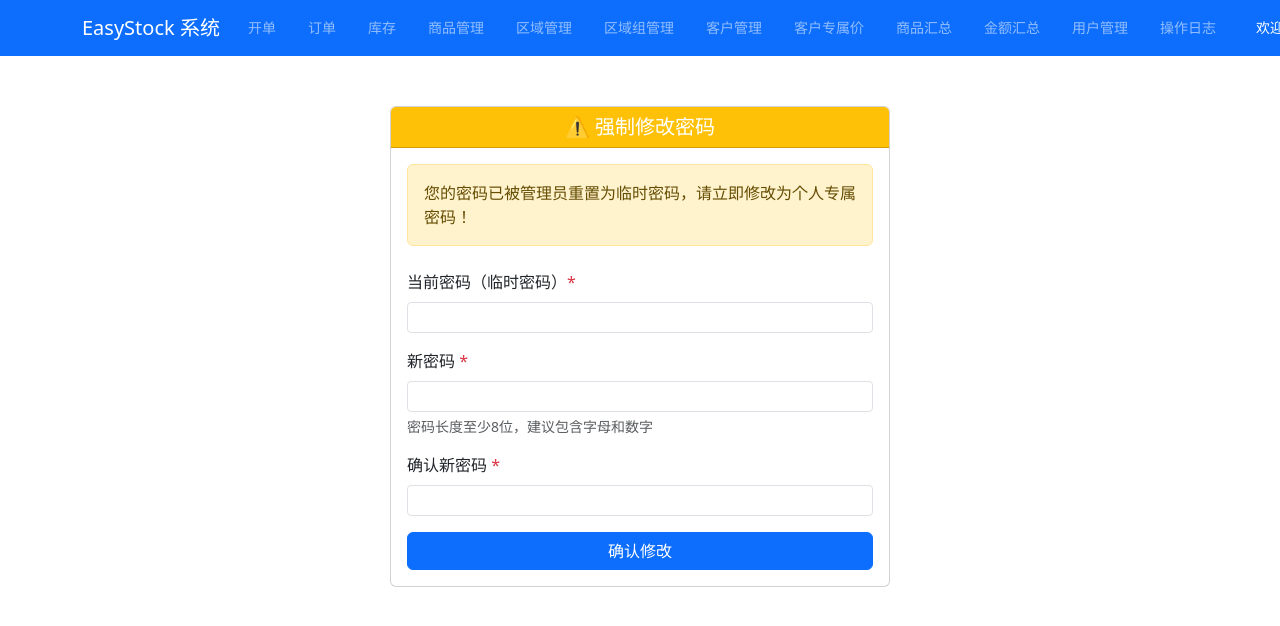
After one commit to tanzhenjie-2025/EasyStock, a Django app: page /accounts/force-change-password/ in a window 1280 px wide. The commit adds this page. Shown: the top 626 px of the page. Run offline with Django 5.2, Linux system fonts and the light colour scheme; a user stored in the database is signed in; tables that the repository leaves empty hold one stand-in row (values such as "Sample post").

Commit message:
客户模块-客户详情拓展更多信息

```diff
--- a/accounts/urls.py
+++ b/accounts/urls.py
@@ -5,10 +5,11 @@ urlpatterns = [
     path('login/', views.login_view, name='login'),
     path('logout/', views.logout_view, name='logout'),
     path('profile/', views.profile, name='profile'),
-    path('user-list/', views.user_list, name='user_list'),  # 老板权限
-    path('user-add/', views.user_add, name='user_add'),     # 新增：添加用户
-    path('user-edit/<int:user_id>/', views.user_edit, name='user_edit'),  # 编辑用户
-    # 修改：将user_delete改为user_toggle_status
+    path('user-list/', views.user_list, name='user_list'),
+    path('user-add/', views.user_add, name='user_add'),
+    path('user-edit/<int:user_id>/', views.user_edit, name='user_edit'),
     path('user-toggle-status/<int:user_id>/', views.user_toggle_status, name='user_toggle_status'),
-    path('no-permission/', views.no_permission, name='no_permission'),  # 新增：无权限页
+    path('reset-password/<int:user_id>/', views.reset_password, name='reset_password'),  # 新增：重置密码
+    path('force-change-password/', views.force_change_password, name='force_change_password'),  # 新增：强制改密码
+    path('no-permission/', views.no_permission, name='no_permission'),
 ]
--- a/accounts/views.py
+++ b/accounts/views.py
@@ -7,31 +7,22 @@ from django.contrib.auth.models import Group
 from django.contrib import messages
 from django.db import IntegrityError
 from .models import User
-
-# 新增：导入日志模型和时间工具
 from operation_log.models import OperationLog
 from django.utils import timezone
+import logging
+
+# 配置日志
+logger = logging.getLogger(__name__)
 
 
-# ========== 新增：通用日志记录函数（核心） ==========
+# ========== 通用函数 ==========
 def create_operation_log(request, operation_type, object_type, object_id=None, object_name=None, operation_detail=None):
-    """
-    封装操作日志记录逻辑，容错处理（日志失败不影响主业务）
-    :param request: 请求对象（获取用户/IP）
-    :param operation_type: 操作类型（对应OperationLog的OPERATION_TYPE_CHOICES）
-    :param object_type: 操作对象类型（对应OperationLog的OBJECT_TYPE_CHOICES）
-    :param object_id: 操作对象ID（用户ID）
-    :param object_name: 操作对象名称（用户编号+用户名）
-    :param operation_detail: 操作详情（修改前后对比、权限组等关键信息）
-    """
-    # 获取客户端IP（兼容代理场景）
+    """封装操作日志记录逻辑，容错处理"""
     x_forwarded_for = request.META.get('HTTP_X_FORWARDED_FOR')
     ip_address = x_forwarded_for.split(',')[0] if x_forwarded_for else request.META.get('REMOTE_ADDR', '')
-
-    # 容错处理：日志记录失败仅打印错误，不中断用户管理功能
     try:
         OperationLog.objects.create(
-            operator=request.user if request.user.is_authenticated else None,  # 当前登录用户（操作人）
+            operator=request.user if request.user.is_authenticated else None,
             operation_time=timezone.now(),
             operation_type=operation_type,
             object_type=object_type,
@@ -41,82 +32,151 @@ def create_operation_log(request, operation_type, object_type, object_id=None, o
             ip_address=ip_address
         )
     except Exception as e:
-        print(f"【用户管理日志记录失败】：{str(e)}")
+        print(f"【日志记录失败】：{str(e)}")
+
+
+def is_boss(user):
+    """判断是否为老板（属于老板组）"""
+    return user.groups.filter(name='老板').exists() or user.is_superuser
+
+
+def is_operator(user):
+    """判断是否为开单人"""
+    logger.info(f"权限校验：用户名={user.username}，组={[g.name for g in user.groups.all()]}")
+    return user.groups.filter(name='开单人').exists() or user.groups.filter(name='老板').exists() or user.is_superuser
+
+
+# ========== 登录视图（新增强制改密码校验） ==========
+def login_view(request):
+    """登录页 - 登录后检查是否需要强制改密码"""
+    if request.user.is_authenticated:
+        # 已登录且需要强制改密码：直接跳改密码页
+        if request.user.force_password_change:
+            return redirect('/accounts/force-change-password/')
+        next_url = request.GET.get('next', '/bill/')
+        return redirect(next_url)
+
+    if request.method == 'POST':
+        username = request.POST.get('username', '').strip()
+        password = request.POST.get('password', '').strip()
+        user = authenticate(request, username=username, password=password)
+
+        if user is not None and user.is_active:
+            login(request, user)
+            request.session['user_code'] = user.user_code
+            request.session['user_name'] = user.name
+
+            # 记录登录日志
+            create_operation_log(
+                request=request,
+                operation_type='login',
+                object_type='user',
+                object_id=user.id,
+                object_name=f"{user.user_code}-{user.username}",
+                operation_detail=f"用户登录：编号={user.user_code}，用户名={user.username}"
+            )
+
+            # 核心逻辑：检查是否需要强制改密码
+            if user.force_password_change:
+                return redirect('/accounts/force-change-password/')
+
+            next_url = request.POST.get('next', request.GET.get('next', '/bill/'))
+            return redirect(next_url)
+        else:
+            messages.error(request, '用户名/密码错误或账户已禁用')
+
+    context = {'next': request.GET.get('next', '')}
+    return render(request, 'accounts/login.html', context)
+
+
+# ========== 老板重置密码视图（核心） ==========
+@login_required
+@user_passes_test(is_boss)
+def reset_password(request, user_id):
+    """老板重置员工密码为临时密码，标记强制改密码"""
+    if request.method == 'POST':
+        try:
+            user = get_object_or_404(User, id=user_id)
+            # 安全：老板永远看不到原密码（Django密码是哈希存储）
+            temp_password = "123456"  # 临时密码（可配置）
+
+            # 重置密码+标记强制改密码
+            user.set_password(temp_password)
+            user.force_password_change = True
+            user.save()
+
+            # 记录重置密码日志（不存储临时密码，仅记录操作）
+            create_operation_log(
+                request=request,
+                operation_type='reset_password',
+                object_type='user',
+                object_id=user.id,
+                object_name=f"{user.user_code}-{user.username}",
+                operation_detail=f"重置用户密码：编号={user.user_code}，用户名={user.username}，已生成临时密码并强制改密码"
+            )
+
+            return JsonResponse({
+                'code': 1,
+                'msg': f'用户 {user.user_code} 密码已重置为临时密码：{temp_password}，用户登录后将强制修改密码'
+            })
+        except Exception as e:
+            return JsonResponse({'code': 0, 'msg': f'重置失败：{str(e)}'})
+    return JsonResponse({'code': 0, 'msg': '仅支持POST请求'})
+
+
+# ========== 员工强制改密码视图 ==========
+@login_required
+def force_change_password(request):
+    """员工登录后强制改密码页面，必须修改才能进入系统"""
+    # 非强制改密码状态：直接跳首页
+    if not request.user.force_password_change:
+        return redirect('/bill/')
+
+    if request.method == 'POST':
+        old_password = request.POST.get('old_password', '').strip()
+        new_password = request.POST.get('new_password', '').strip()
+        confirm_password = request.POST.get('confirm_password', '').strip()
+
+        # 校验逻辑
+        if not old_password or not new_password or not confirm_password:
+            messages.error(request, '所有密码字段不能为空！')
+        elif new_password != confirm_password:
+            messages.error(request, '两次输入的新密码不一致！')
+        elif len(new_password) < 8:
+            messages.error(request, '新密码长度至少8位！')
+        elif not request.user.check_password(old_password):
+            messages.error(request, '原密码输入错误！')
+        else:
+            # 修改密码并取消强制改密码标记
+            request.user.set_password(new_password)
+            request.user.force_password_change = False
+            request.user.save()
+
+            # 记录改密码日志
+            create_operation_log(
+                request=request,
+                operation_type='change_password',
+                object_type='user',
+                object_id=request.user.id,
+                object_name=f"{request.user.user_code}-{request.user.username}",
+                operation_detail=f"用户强制修改密码：编号={request.user.user_code}，用户名={request.user.username}"
+            )
+
+            # 重新登录（密码修改后）
+            login(request, request.user)
+            messages.success(request, '密码修改成功！请正常使用系统。')
+            return redirect('/bill/')
+
+    return render(request, 'accounts/force_change_password.html', {
+        'is_boss': is_boss(request.user),
+        'user': request.user
+    })
 
 
 # ========== 权限校验函数（用于装饰器） ==========
 def is_boss(user):
     """判断是否为老板（属于老板组）"""
     return user.groups.filter(name='老板').exists() or user.is_superuser
-
-
-import logging  # 顶部导入日志模块
-
-# 配置日志
-logger = logging.getLogger(__name__)
-
-
-def is_operator(user):
-    """判断是否为开单人（属于开单人组）- 增加调试日志"""
-    # 打印用户信息和组信息
-    logger.info(f"=== 权限校验 ===")
-    logger.info(f"用户名：{user.username} | ID：{user.id} | 超级管理员：{user.is_superuser}")
-    logger.info(f"用户所属组：{[g.name for g in user.groups.all()]}")
-
-    # 核心逻辑
-    is_in_operator_group = user.groups.filter(name='开单人').exists()
-    logger.info(f"是否在「开单人」组：{is_in_operator_group}")
-
-    result = is_in_operator_group or user.is_superuser
-    logger.info(f"最终校验结果：{result}")
-    return (
-            user.groups.filter(name='开单人').exists() or
-            user.groups.filter(name='老板').exists() or
-            user.is_superuser
-    )
-
-
-# ========== 登录/登出 ==========
-def login_view(request):
-    """登录页（复用Django auth认证）- 修复重定向循环"""
-    # 1. 已登录用户：优先跳转到next参数，无则跳转到/bill/
-    if request.user.is_authenticated:
-        next_url = request.GET.get('next', '/bill/')
-        return redirect(next_url)
-
-    if request.method == 'POST':
-        username = request.POST.get('username', '').strip()
-        password = request.POST.get('password', '').strip()
-
-        # 验证用户
-        user = authenticate(request, username=username, password=password)
-        if user is not None and user.is_active:
-            login(request, user)
-            # 记录登录态
-            request.session['user_code'] = user.user_code
-            request.session['user_name'] = user.name
-
-            # ========== 修改：日志操作类型从 query 改为 login ==========
-            create_operation_log(
-                request=request,
-                operation_type='login',  # 关键修改：登录操作
-                object_type='user',
-                object_id=user.id,
-                object_name=f"{user.user_code}-{user.username}",
-                operation_detail=f"用户登录：编号={user.user_code}，用户名={user.username}，IP={request.META.get('REMOTE_ADDR', '')}"
-            )
-
-            # 2. 登录成功：跳转到next参数（优先），无则跳转到/bill/
-            next_url = request.POST.get('next', request.GET.get('next', '/bill/'))
-            return redirect(next_url)
-        else:
-            messages.error(request, '用户名/密码错误或账户已禁用')
-
-    # 3. 把next参数传递给前端模板
-    context = {
-        'next': request.GET.get('next', '')
-    }
-    return render(request, 'accounts/login.html', context)
 
 
 def logout_view(request):
--- /dev/null
+++ b/templates/accounts/force_change_password.html
@@ -0,0 +1,61 @@
+{% extends 'base.html' %}
+{% block title %}强制修改密码 - EasyStock系统{% endblock %}
+{% block extra_css %}
+<style>
+    .password-card { max-width: 500px; margin: 0 auto; margin-top: 50px; }
+    .form-label-sm { font-weight: 500; }
+</style>
+{% endblock %}
+{% block content %}
+<div class="card password-card">
+    <div class="card-header bg-warning text-white">
+        <h5 class="mb-0 text-center">⚠️ 强制修改密码</h5>
+    </div>
+    <div class="card-body">
+        <div class="alert alert-warning mb-4">
+            您的密码已被管理员重置为临时密码，请立即修改为个人专属密码！
+        </div>
+        <form method="post" class="needs-validation" novalidate>
+            {% csrf_token %}
+            <div class="mb-3">
+                <label class="form-label form-label-sm" for="old_password">当前密码（临时密码）<span class="text-danger">*</span></label>
+                <input type="password" class="form-control form-control-sm" id="old_password" name="old_password" required>
+                <div class="invalid-feedback">请输入当前临时密码</div>
+            </div>
+            <div class="mb-3">
+                <label class="form-label form-label-sm" for="new_password">新密码 <span class="text-danger">*</span></label>
+                <input type="password" class="form-control form-control-sm" id="new_password" name="new_password" required>
+                <div class="invalid-feedback">请输入新密码（至少8位）</div>
+                <div class="form-text mt-1">密码长度至少8位，建议包含字母和数字</div>
+            </div>
+            <div class="mb-3">
+                <label class="form-label form-label-sm" for="confirm_password">确认新密码 <span class="text-danger">*</span></label>
+                <input type="password" class="form-control form-control-sm" id="confirm_password" name="confirm_password" required>
+                <div class="invalid-feedback">请确认新密码</div>
+            </div>
+            <div class="d-grid">
+                <button type="submit" class="btn btn-primary">确认修改</button>
+            </div>
+        </form>
+    </div>
+</div>
+{% endblock %}
+
+{% block extra_js %}
+<script>
+// 表单验证
+(function () {
+    'use strict'
+    const forms = document.querySelectorAll('.needs-validation')
+    Array.from(forms).forEach(form => {
+        form.addEventListener('submit', event => {
+            if (!form.checkValidity()) {
+                event.preventDefault()
+                event.stopPropagation()
+            }
+            form.classList.add('was-validated')
+        }, false)
+    })
+})()
+</script>
+{% endblock %}
```
Also changed, not shown: accounts/models.py (+7 -1 lines), operation_log/models.py (+10 -9 lines), templates/accounts/user_list.html (+41 -0 lines).
